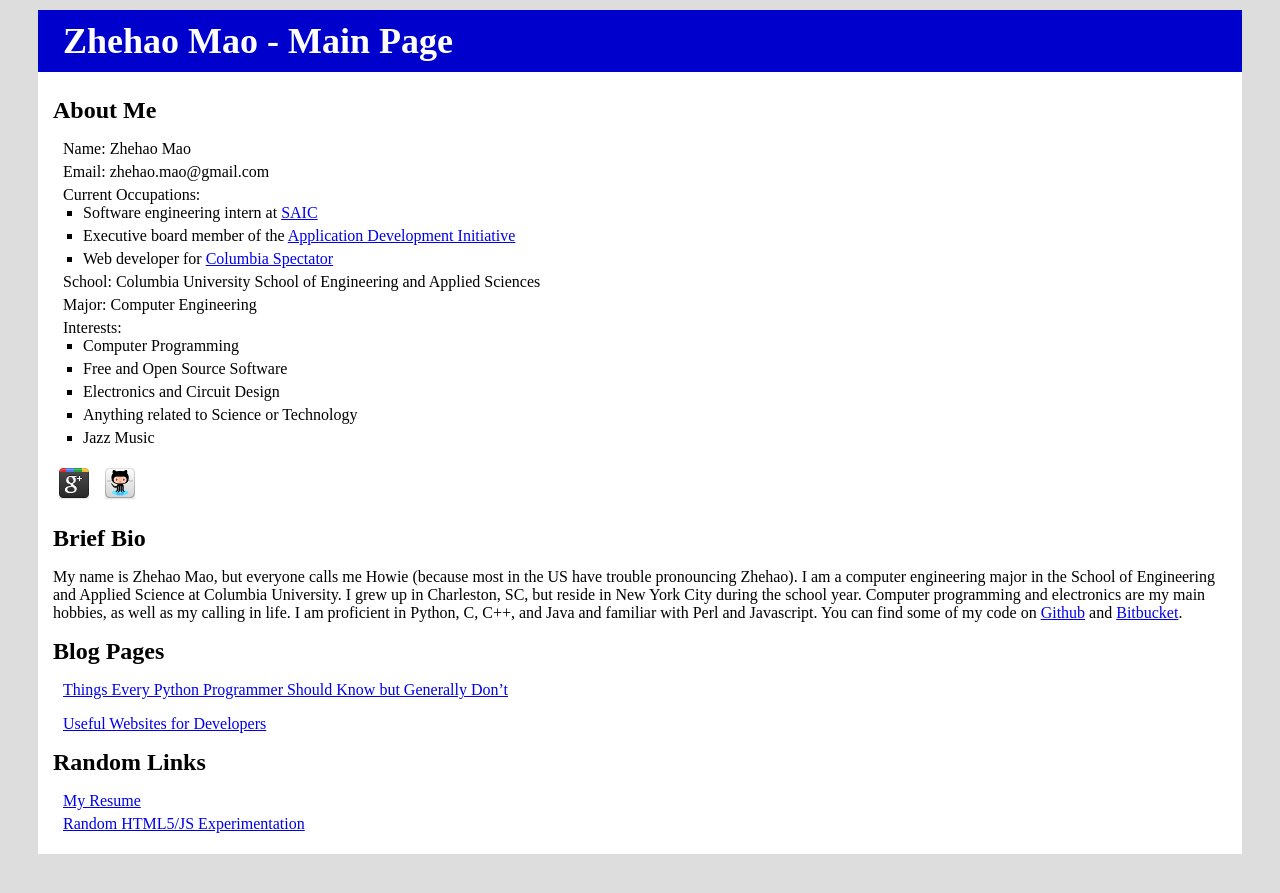
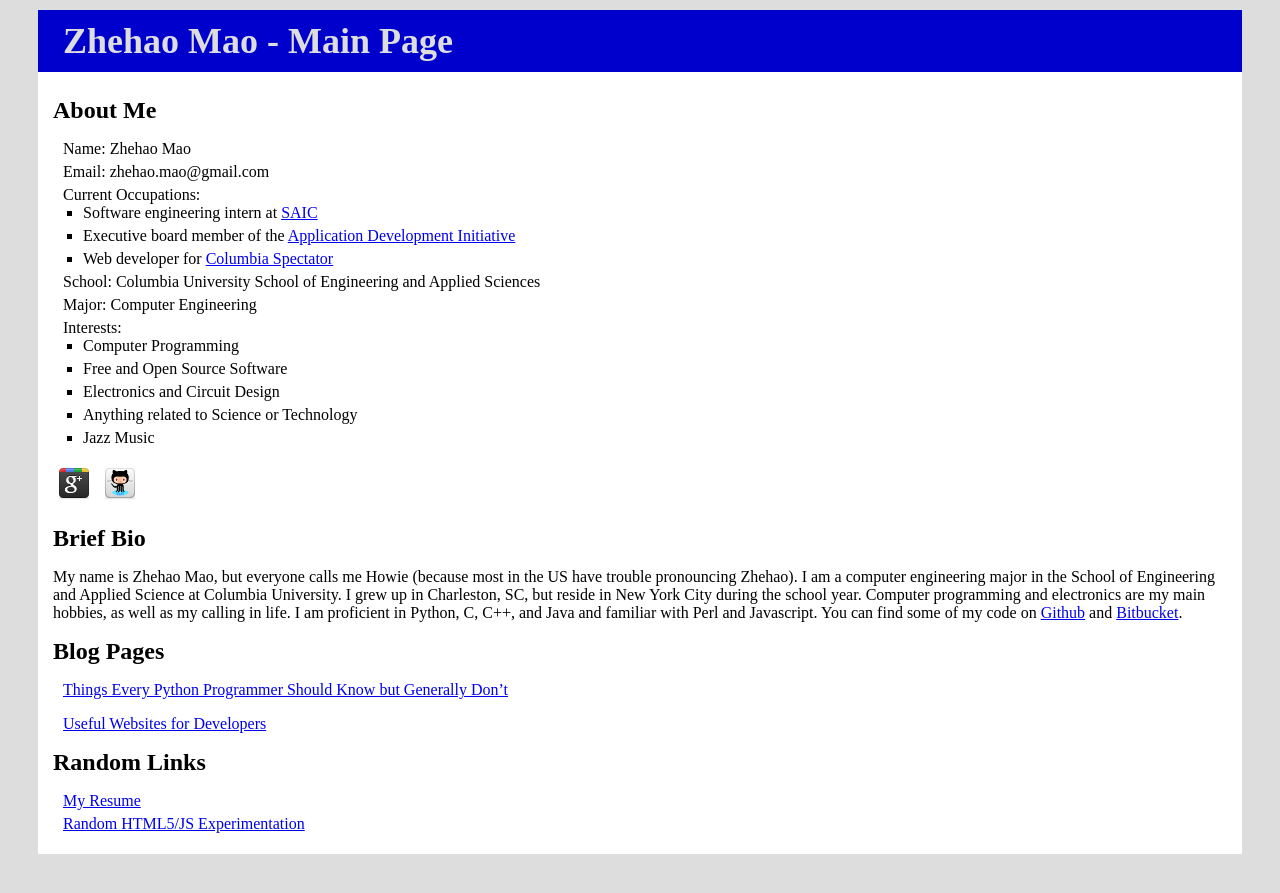
Before and after one commit to zhemao/zhemao.github.com, a Jekyll site: the page built from index.markdown, in a window 1280 px wide. Shown: the top 893 px of the page. Built offline with Jekyll 4.4.1, drawn with Linux system fonts in a browser that asks for light colours; Markdown is read by kramdown in place of the engine named in the settings.

Commit message:
make header font color same as body background

```diff
--- a/css/main.css
+++ b/css/main.css
@@ -31,7 +31,7 @@ li ul {
   padding: 5px;
   padding-left: 20px;
   margin: 0px;
-  color: #fff;
+  color: #ddd;
 }
 
 
```
